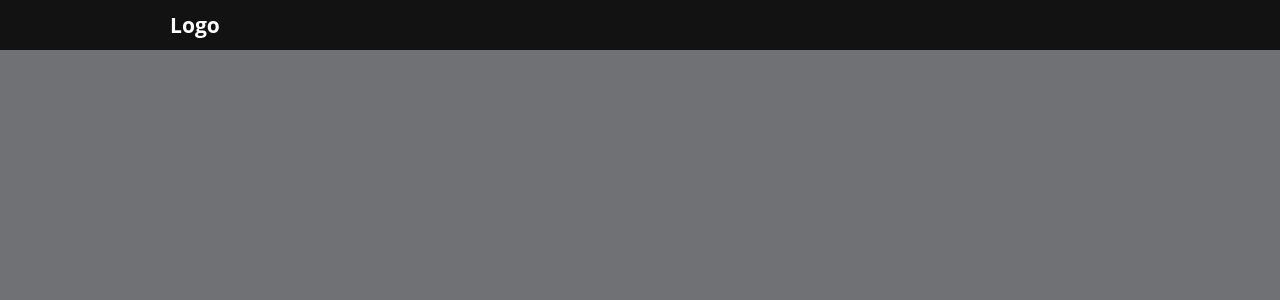
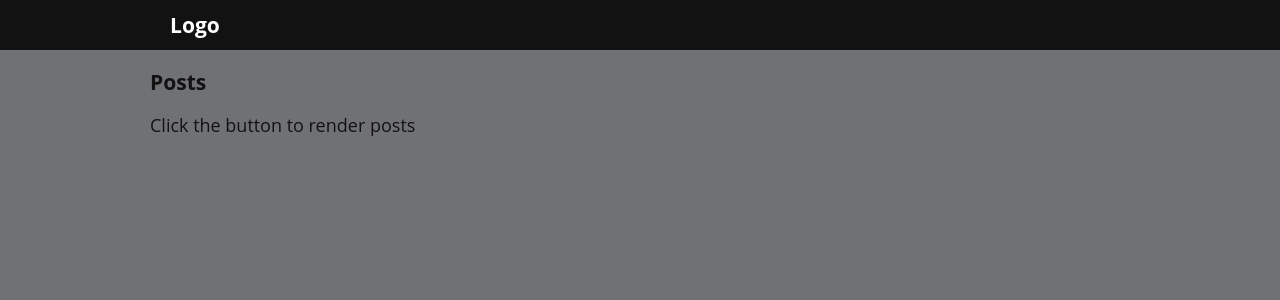
Before and after one commit to RichardMillerWimmer/testing-react-redux, a React (Create React App) app: page / in a window 1280 px wide. Shown: the top 300 px of the page. Built offline with nearby package versions, Linux system fonts and the light colour scheme.

Commit message:
Headline testing, component, elements, and null render

```diff
--- a/src/App.js
+++ b/src/App.js
@@ -1,10 +1,14 @@
 import Header from "./components/Header";
+import Headline from "./components/Headline";
 import './styles/app.scss';
 
 function App() {
   return (
     <div className="App">
       <Header />
+      <main className='main'>
+        <Headline header='Posts' desc='Click the button to render posts' />
+      </main>
     </div>
   );
 }
--- /dev/null
+++ b/src/components/Headline.js
@@ -0,0 +1,25 @@
+import React, { Component } from 'react'
+
+class Headline extends Component {
+    constructor(props) {
+        super(props);
+    }
+
+    render() {
+
+        const { header, desc } = this.props;
+
+        if(!header) {
+            return null;
+        }
+
+        return (
+            <section data-test='headlineComponent'>
+                <h3 data-test='headlineHeader'>{header}</h3>
+                <p data-test='headlineDesc'>{desc}</p>
+            </section>
+        )
+    }
+}
+
+export default Headline
```
Also changed, not shown: src/styles/headline.scss (added), 1 other file (tests, documents, lock files or other folders).
